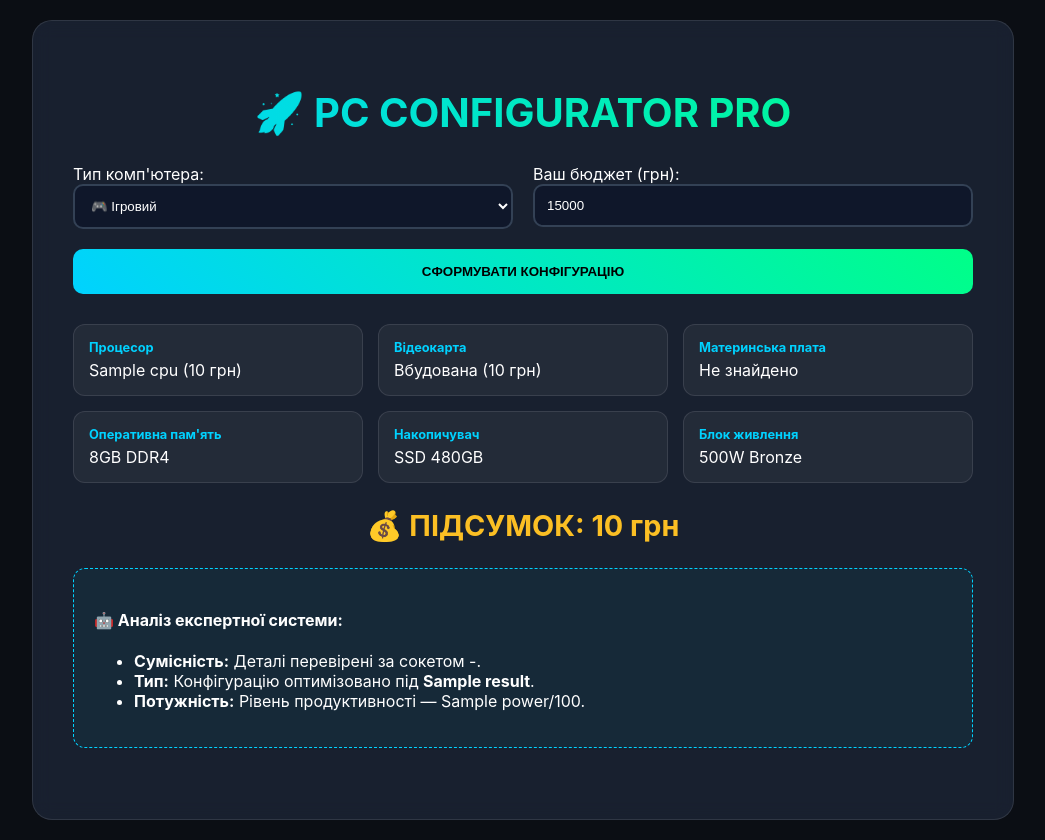
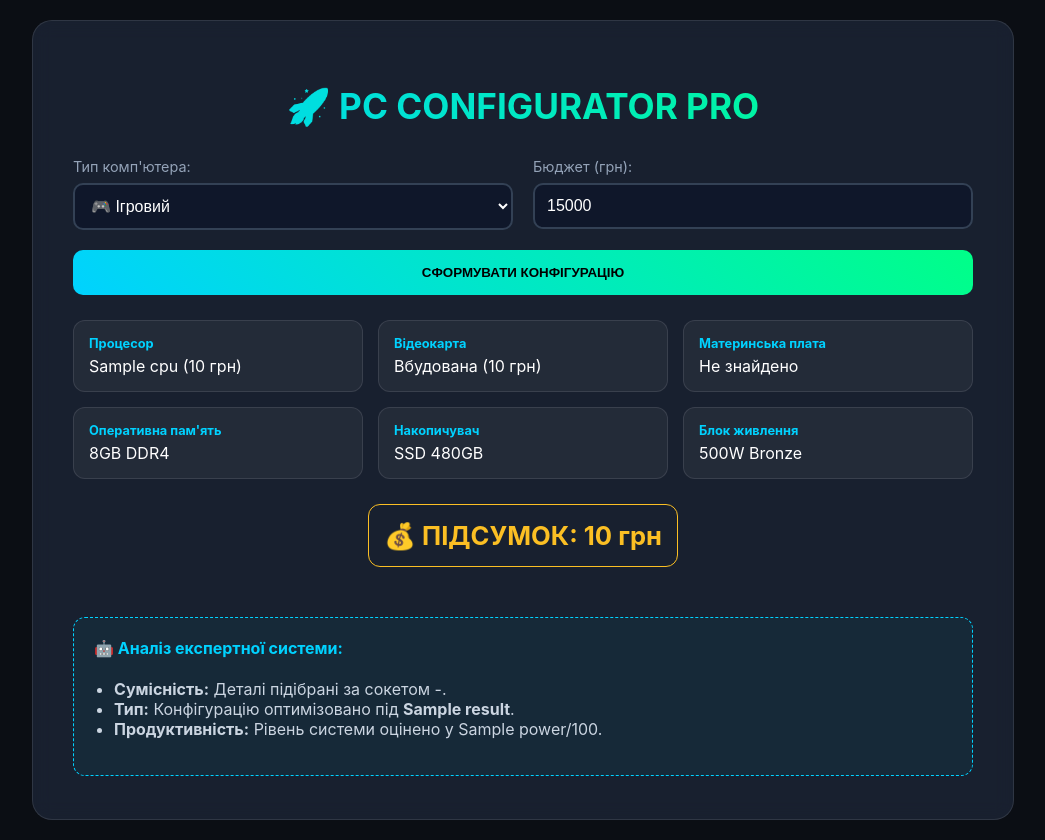
Before and after one commit to Larysa2007/pc-builder, a Django app: template configurator/templates/home.html in a window 1280 px wide. Shown: the whole page, without its empty margins (117-1162 px from the left). Run offline with Django 5.2, Linux system fonts and the light colour scheme; the template is opened without the code that fills it: most values are stand-ins (such as "Sample title", 1, 10 or a date in 2020).

```diff
--- a/configurator/templates/home.html
+++ b/configurator/templates/home.html
@@ -7,17 +7,20 @@
         :root { --neon-blue: #00d2ff; --neon-green: #00ff88; --dark-bg: #0b0e14; }
         body { font-family: 'Inter', sans-serif; background-color: var(--dark-bg); color: white; display: flex; justify-content: center; min-height: 100vh; margin: 0; padding: 20px; }
         .container { background: rgba(30, 41, 59, 0.7); backdrop-filter: blur(10px); padding: 40px; border-radius: 20px; border: 1px solid rgba(255, 255, 255, 0.1); width: 100%; max-width: 900px; text-align: center; }
-        h1 { background: linear-gradient(to right, var(--neon-blue), var(--neon-green)); -webkit-background-clip: text; -webkit-text-fill-color: transparent; font-size: 2.5rem; text-transform: uppercase; }
-        .input-form { display: grid; grid-template-columns: 1fr 1fr; gap: 20px; margin-bottom: 30px; }
+        h1 { background: linear-gradient(to right, var(--neon-blue), var(--neon-green)); -webkit-background-clip: text; -webkit-text-fill-color: transparent; font-size: 2.2rem; text-transform: uppercase; margin-bottom: 30px; }
+        .input-form { display: grid; grid-template-columns: 1fr 1fr; gap: 20px; margin-bottom: 25px; }
         .group { text-align: left; }
-        select, input { width: 100%; padding: 12px; border-radius: 10px; border: 2px solid #334155; background: #0f172a; color: white; box-sizing: border-box; }
+        label { display: block; margin-bottom: 8px; color: #94a3b8; font-size: 0.9rem; }
+        select, input { width: 100%; padding: 12px; border-radius: 10px; border: 2px solid #334155; background: #0f172a; color: white; font-size: 1rem; box-sizing: border-box; }
         .main-btn { grid-column: span 2; padding: 15px; background: linear-gradient(45deg, var(--neon-blue), var(--neon-green)); color: #000; border: none; border-radius: 10px; cursor: pointer; font-weight: 800; text-transform: uppercase; }
-        .card-grid { display: grid; grid-template-columns: repeat(auto-fit, minmax(260px, 1fr)); gap: 15px; }
+        .card-grid { display: grid; grid-template-columns: repeat(auto-fit, minmax(260px, 1fr)); gap: 15px; margin-top: 20px; }
         .part-card { background: rgba(255, 255, 255, 0.05); padding: 15px; border-radius: 12px; border: 1px solid rgba(255, 255, 255, 0.1); text-align: left; }
-        .part-card b { color: var(--neon-blue); display: block; margin-bottom: 5px; font-size: 0.8rem; }
-        .total-price { margin: 25px 0; font-size: 1.8rem; color: #fbbf24; font-weight: bold; }
+        .part-card b { color: var(--neon-blue); font-size: 0.8rem; display: block; margin-bottom: 5px; }
+        .total-price { margin: 25px 0; font-size: 1.6rem; color: #fbbf24; font-weight: bold; border: 1px solid #fbbf24; padding: 15px; border-radius: 12px; display: inline-block; }
         .error-box { background: rgba(220, 38, 38, 0.1); border: 1px solid #dc2626; padding: 20px; border-radius: 15px; color: #fca5a5; margin-top: 20px; text-align: left; }
         .explanation-box { margin-top: 25px; background: rgba(0, 210, 255, 0.05); border: 1px dashed var(--neon-blue); border-radius: 12px; padding: 20px; text-align: left; }
+        .explanation-box h4 { color: var(--neon-blue); margin-top: 0; }
+        .explanation-box ul { padding-left: 20px; color: #cbd5e1; }
     </style>
 </head>
 <body>
@@ -35,7 +38,7 @@
             </select>
         </div>
         <div class="group">
-            <label>Ваш бюджет (грн):</label>
+            <label>Бюджет (грн):</label>
             <input type="number" name="budget" value="{{ selected_budget|default:15000 }}" required>
         </div>
         <button type="submit" class="main-btn">СФОРМУВАТИ КОНФІГУРАЦІЮ</button>
@@ -43,12 +46,9 @@
 
     {% if error %}
         <div class="error-box">
-            <h3>⚠️ Конфігурацію не знайдено</h3>
+            <h3>⚠️ Увага</h3>
             <p>{{ error }}</p>
-            <ul>
-                <li>Переконайтеся, що в адмінці є сумісні деталі (однаковий сокет).</li>
-                <li>Спробуйте збільшити бюджет або змінити тип ПК.</li>
-            </ul>
+            <p>Спробуйте збільшити бюджет.</p>
         </div>
     {% endif %}
 
@@ -61,13 +61,15 @@
             <div class="part-card"><b>Накопичувач</b> {{ result.storage.name|default:result.storage|default:"SSD 480GB" }}</div>
             <div class="part-card"><b>Блок живлення</b> {{ result.psu.name|default:result.psu|default:"500W Bronze" }}</div>
         </div>
+
         <div class="total-price">💰 ПІДСУМОК: {{ result.total }} грн</div>
+
         <div class="explanation-box">
             <h4>🤖 Аналіз експертної системи:</h4>
             <ul>
-                <li><b>Сумісність:</b> Деталі перевірені за сокетом {{ result.cpu.socket|default:"-" }}.</li>
+                <li><b>Сумісність:</b> Деталі підібрані за сокетом {{ result.cpu.socket|default:"-" }}.</li>
                 <li><b>Тип:</b> Конфігурацію оптимізовано під <b>{{ result.type_name }}</b>.</li>
-                <li><b>Потужність:</b> Рівень продуктивності — {{ result.power }}/100.</li>
+                <li><b>Продуктивність:</b> Рівень системи оцінено у {{ result.power }}/100.</li>
             </ul>
         </div>
     {% endif %}
```
Also changed, not shown: configurator/views.py (+10 -15 lines).
